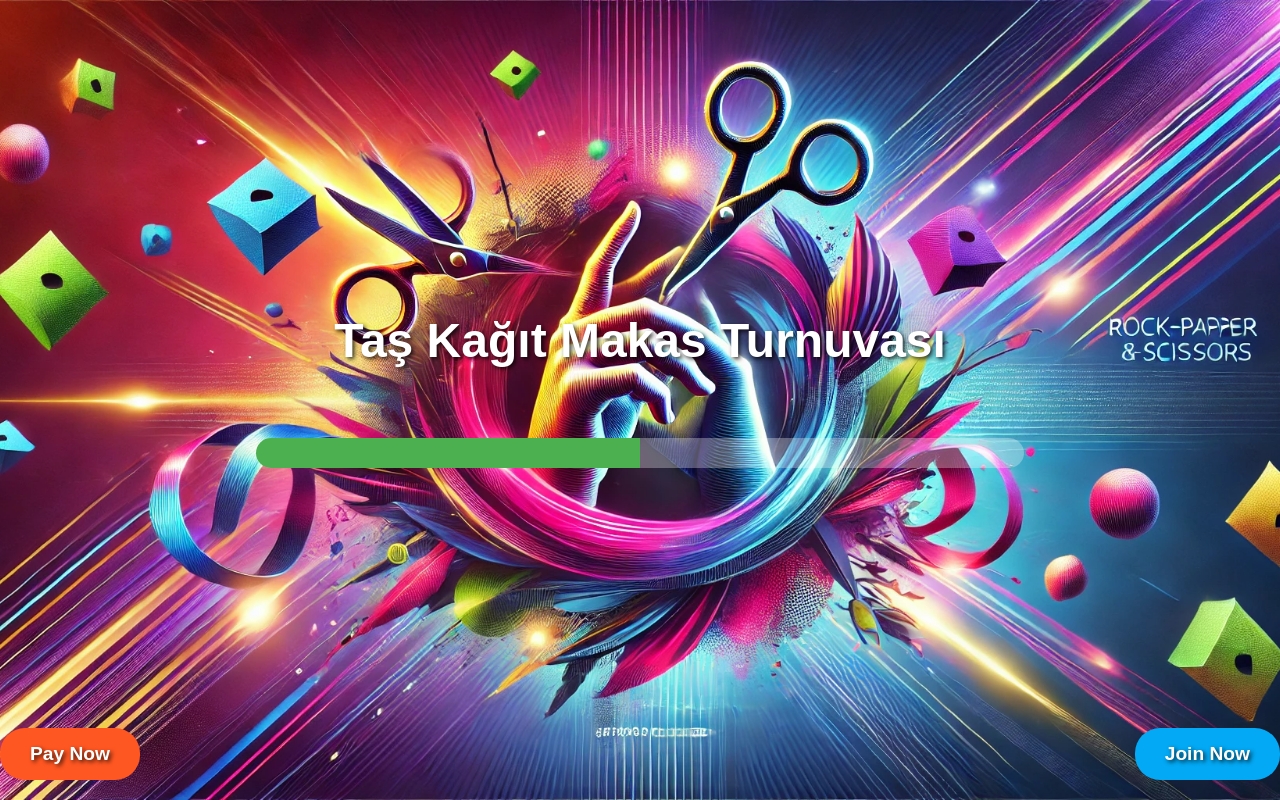
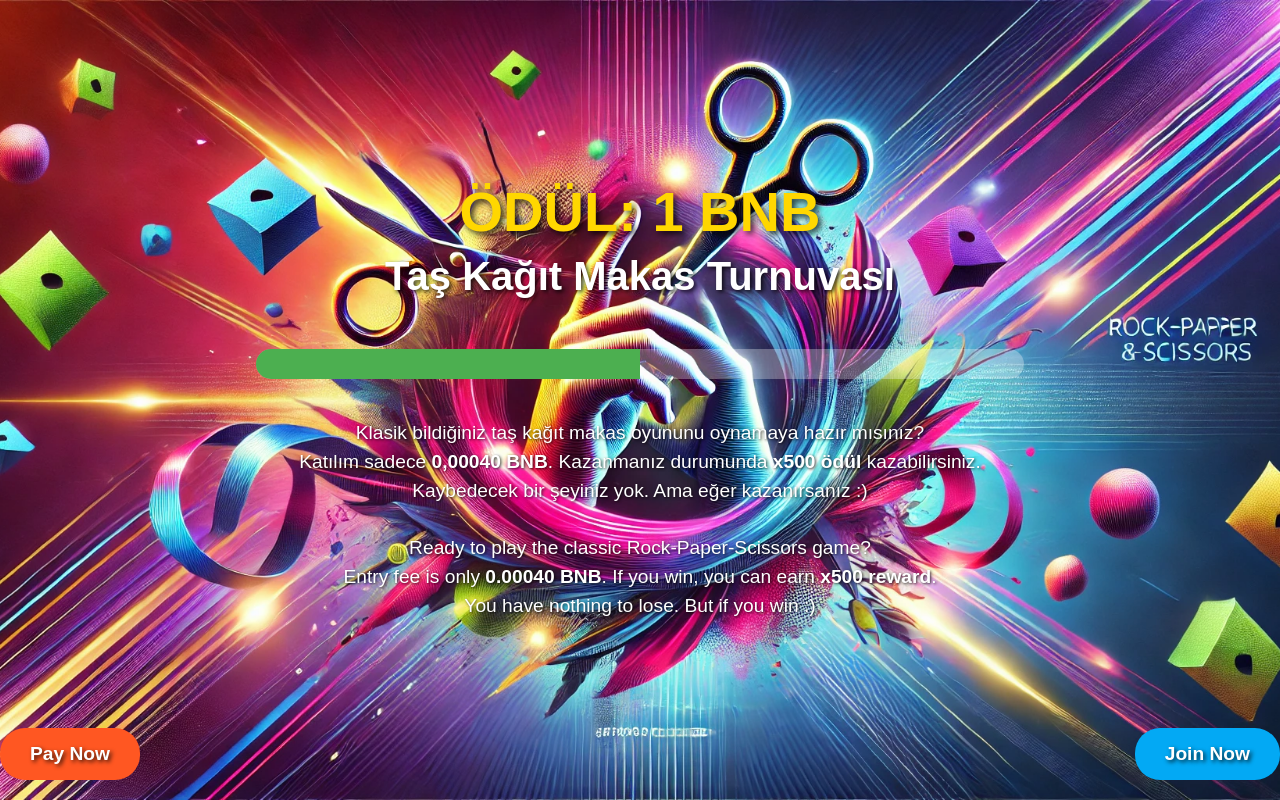
Before and after one commit to karabellas/taskagitmakas, a plain HTML site: page index.html in a window 1280 px wide. Shown: the top 800 px of the page. Drawn offline with Linux system fonts and the light colour scheme.

Commit message:
Update index.html

```diff
--- a/index.html
+++ b/index.html
@@ -24,12 +24,20 @@
       align-items: center;
     }
 
+    .reward {
+      font-size: 3.5rem;
+      font-weight: bold;
+      color: #ffd700;
+      text-shadow: 3px 3px 6px rgba(0, 0, 0, 0.8);
+      margin-bottom: 10px;
+    }
+
     .title {
-      font-size: 3rem;
+      font-size: 2.5rem;
       font-weight: bold;
       text-align: center;
       text-shadow: 2px 2px 4px rgba(0, 0, 0, 0.8);
-      margin-bottom: 50px;
+      margin-bottom: 30px;
     }
 
     .progress-bar {
@@ -47,6 +55,14 @@
       height: 100%;
       background: #4caf50;
       transition: width 0.5s ease-in-out;
+    }
+
+    .description {
+      font-size: 1.2rem;
+      text-align: center;
+      margin-top: 20px;
+      line-height: 1.5;
+      text-shadow: 1px 1px 3px rgba(0, 0, 0, 0.8);
     }
 
     .buttons {
@@ -84,9 +100,18 @@
 </head>
 <body>
   <div class="container">
+    <div class="reward">ÖDÜL: 1 BNB</div>
     <div class="title">Taş Kağıt Makas Turnuvası</div>
     <div class="progress-bar">
       <div class="progress-bar-fill"></div>
+    </div>
+    <div class="description">
+      Klasik bildiğiniz taş kağıt makas oyununu oynamaya hazır mısınız?<br>
+      Katılım sadece <b>0,00040 BNB</b>. Kazanmanız durumunda <b>x500 ödül</b> kazabilirsiniz.<br>
+      Kaybedecek bir şeyiniz yok. Ama eğer kazanırsanız :)<br><br>
+      Ready to play the classic Rock-Paper-Scissors game?<br>
+      Entry fee is only <b>0.00040 BNB</b>. If you win, you can earn <b>x500 reward</b>.<br>
+      You have nothing to lose. But if you win :)
     </div>
     <div class="buttons">
       <button class="button pay-now">Pay Now</button>
```
